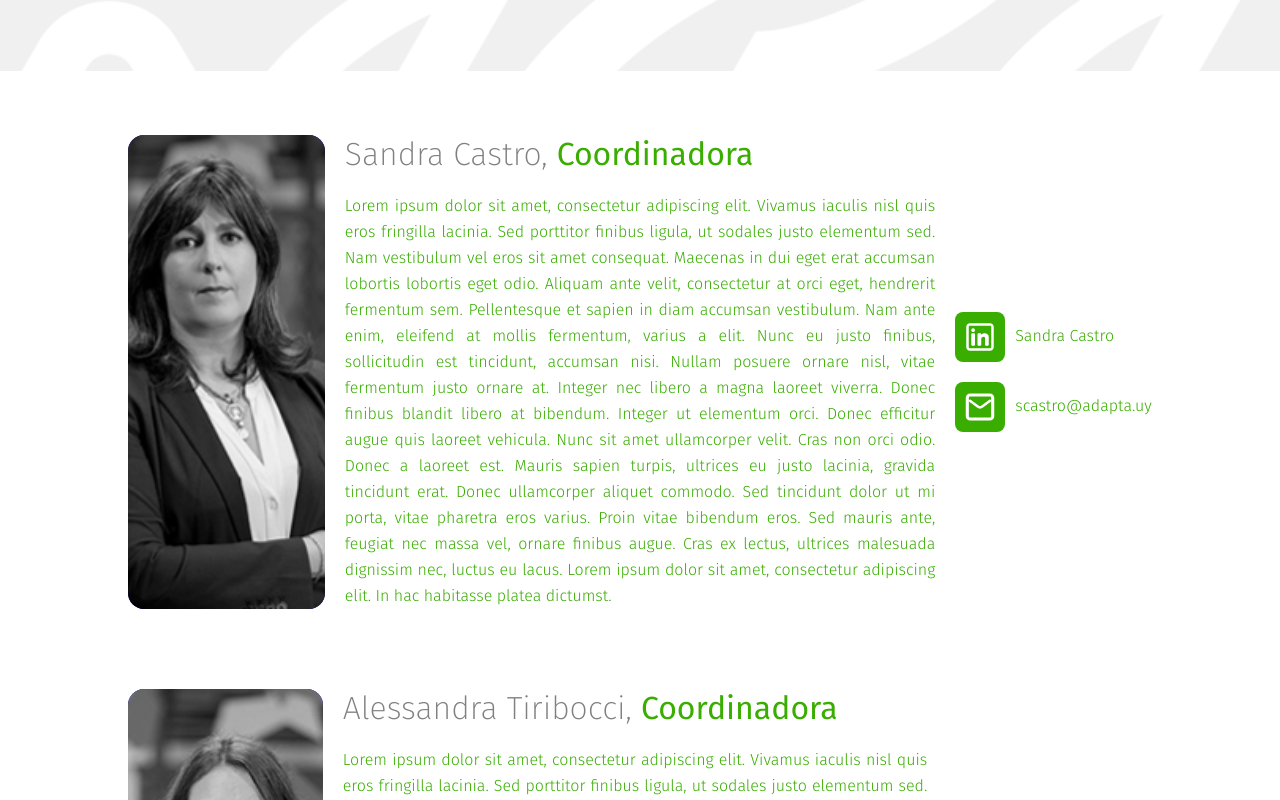
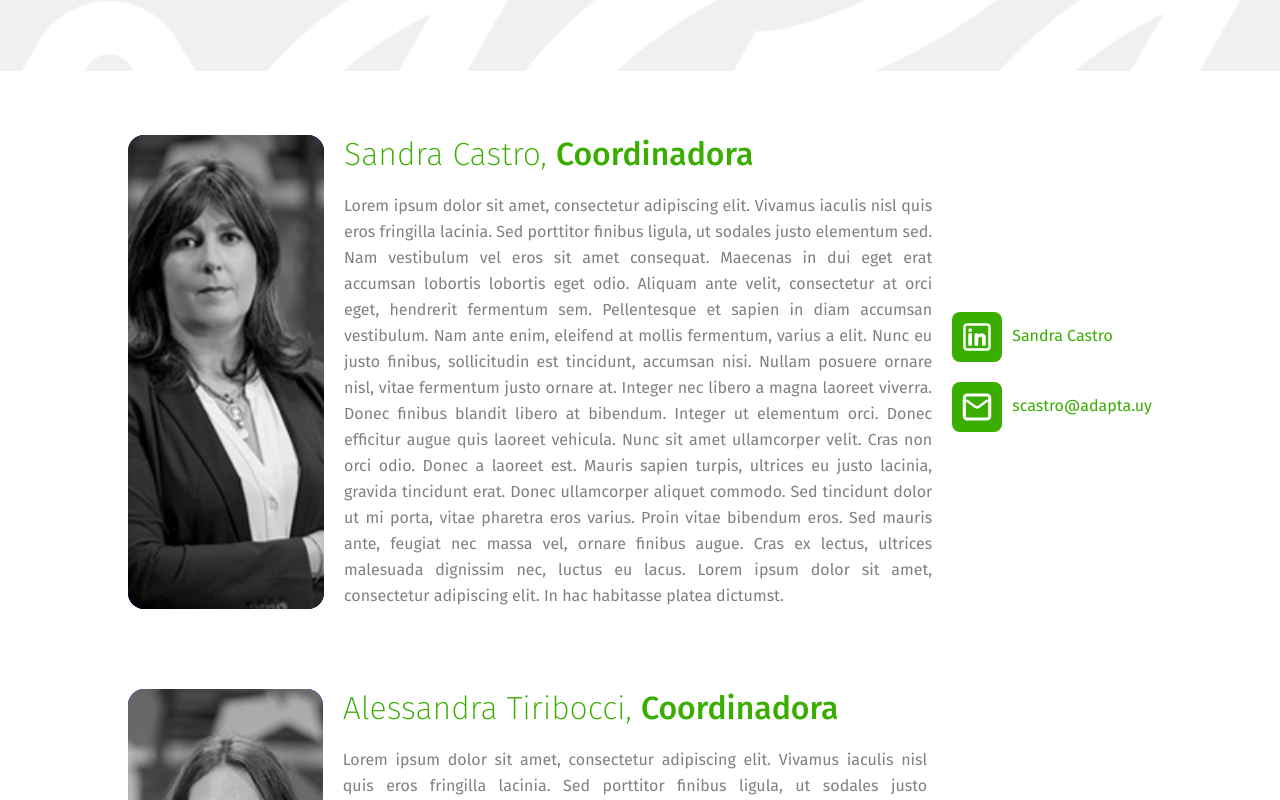
Before and after one commit to moras98/adapta-web-v2, a React (Create React App) app: page /sobre-nosotros/equipo in a window 1280 px wide. Shown: the part 600-1400 px from the top of the page. Built offline with nearby package versions, Linux system fonts and the light colour scheme.

Commit message:
font weights

```diff
--- a/src/App.css
+++ b/src/App.css
@@ -19,7 +19,7 @@ h2 {
 p {
   font-size: 16px;
   line-height: 26px;
-  font-weight: 300;
+  font-weight: 400;
 }
 
 .body {
--- a/src/routes/Team/Team.js
+++ b/src/routes/Team/Team.js
@@ -182,10 +182,10 @@ function LeftEmployee({ obj }) {
         }}
       >
         <h2>
-          <b style={{ fontWeight: 200, color: "gray" }}>{obj.name}, </b>
-          <b style={{ fontWeight: 400 }}>{obj.rol}</b>
+          <b style={{ fontWeight: 200 }}>{obj.name}, </b>
+          <b style={{ fontWeight: 500 }}>{obj.rol}</b>
         </h2>
-        <p>{obj?.description}</p>
+        <p style={{color: 'gray'}}>{obj?.description}</p>
       </div>
       <div
         // style={{
```
